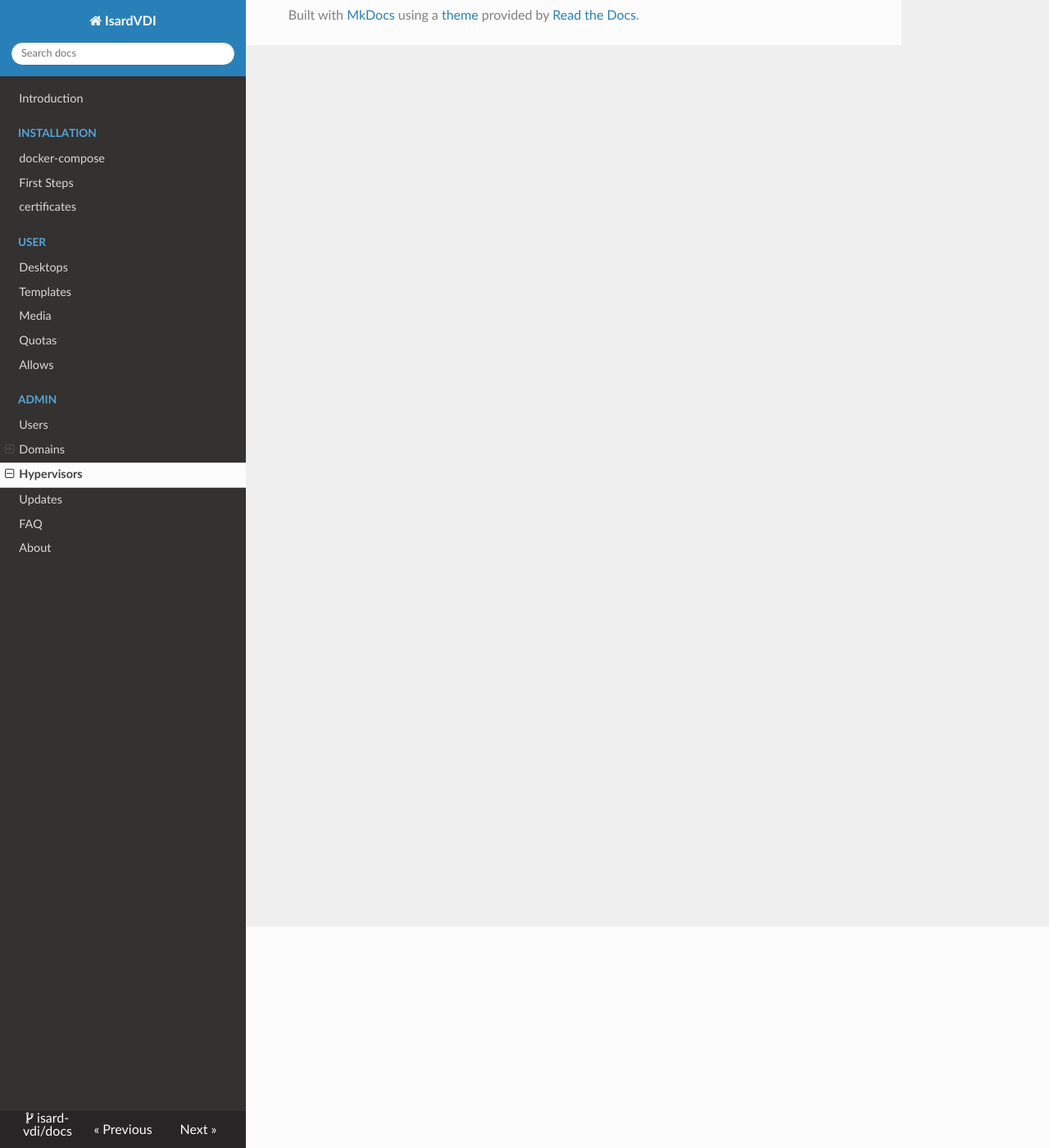
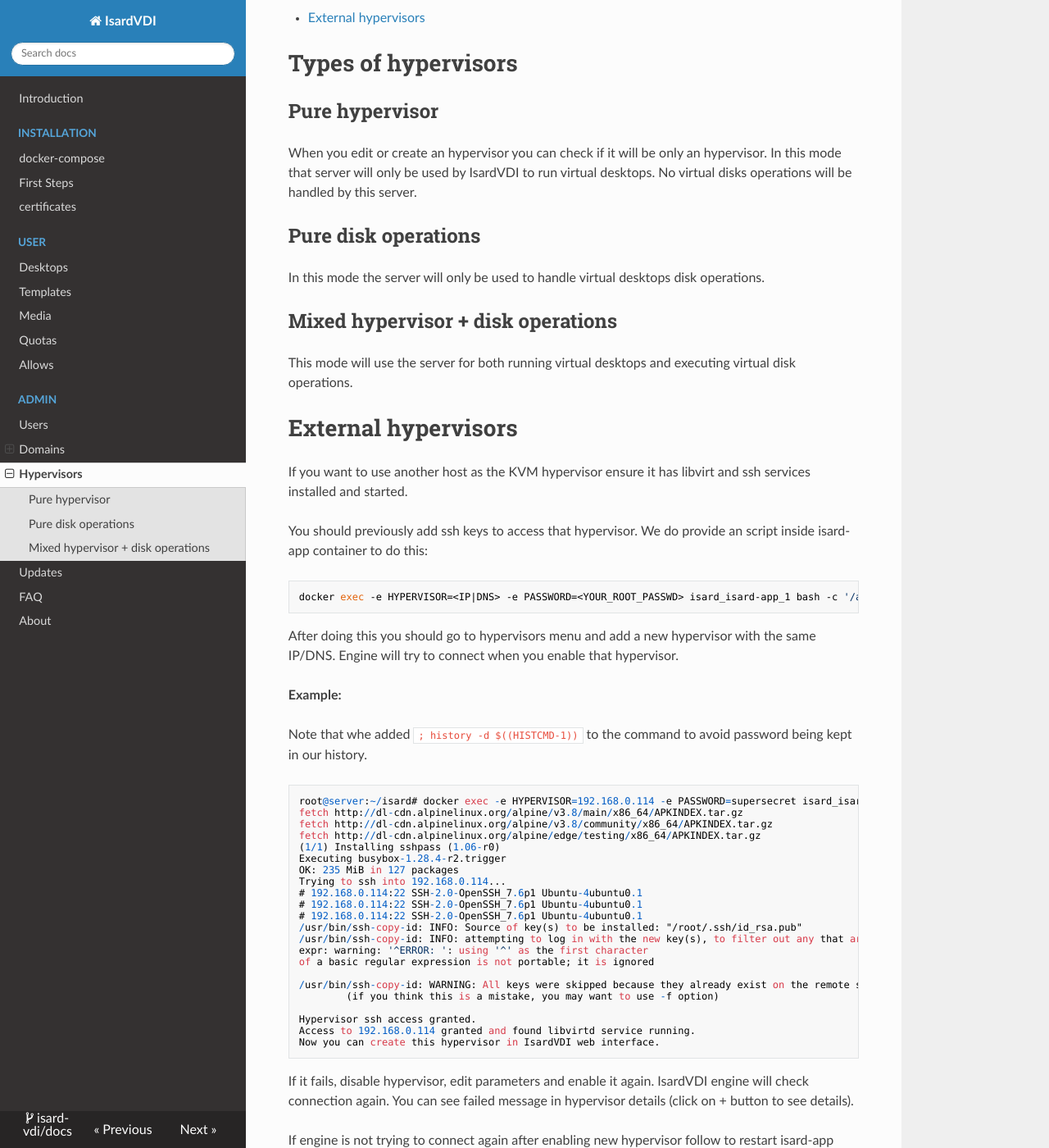
Before and after one commit to thebadjavi/docs, an MkDocs documentation site: the page built from docs/admin/hypervisors.md, in a window 1280 px wide and 1400 px high, scrolled down 270 px. Shown: the whole window at 82% size. Built offline with MkDocs 1.6.1, drawn with Linux system fonts in a browser that asks for light colours; nearby versions of some CDN libraries; old or Windows-style settings are respelled for this version of MkDocs; some of the changed text lies outside the part shown.

Commit message:
Added method to add remote hypervisors

````diff
--- a/docs/admin/hypervisors.md
+++ b/docs/admin/hypervisors.md
@@ -1 +1,66 @@
-# Hypervisors
+<h1>Hypervisors</h1>
+
+[TOC]
+
+# Types of hypervisors
+
+## Pure hypervisor
+
+When you edit or create an hypervisor you can check if it will be only an hypervisor. In this mode that server will only be used by IsardVDI to run virtual desktops. No virtual disks operations will be handled by this server.
+
+## Pure disk operations
+
+In this mode the server will only be used to handle virtual desktops disk operations.
+
+## Mixed hypervisor + disk operations
+
+This mode will use the server for both running virtual desktops and executing virtual disk operations.
+
+# External hypervisors
+
+If you want to use another host as the KVM hypervisor ensure it has libvirt and ssh services installed and started.
+
+You should previously add ssh keys to access that hypervisor. We do provide an script inside isard-app container to do this:
+
+```bash
+docker exec -e HYPERVISOR=<IP|DNS> -e PASSWORD=<YOUR_ROOT_PASSWD> isard_isard-app_1 bash -c '/add-hypervisor.sh'
+```
+
+After doing this you should go to hypervisors menu and add a new hypervisor with the same IP/DNS. Engine will try to connect when you enable that hypervisor.
+
+**Example:**
+
+Note that whe added ``; history -d $((HISTCMD-1))`` to the command to avoid password being kept in our history.
+
+```bash
+root@server:~/isard# docker exec -e HYPERVISOR=192.168.0.114 -e PASSWORD=supersecret isard_isard-app_1 bash -c '/add-hypervisor.sh'; history -d $((HISTCMD-1))
+fetch http://dl-cdn.alpinelinux.org/alpine/v3.8/main/x86_64/APKINDEX.tar.gz
+fetch http://dl-cdn.alpinelinux.org/alpine/v3.8/community/x86_64/APKINDEX.tar.gz
+fetch http://dl-cdn.alpinelinux.org/alpine/edge/testing/x86_64/APKINDEX.tar.gz
+(1/1) Installing sshpass (1.06-r0)
+Executing busybox-1.28.4-r2.trigger
+OK: 235 MiB in 127 packages
+Trying to ssh into 192.168.0.114...
+# 192.168.0.114:22 SSH-2.0-OpenSSH_7.6p1 Ubuntu-4ubuntu0.1
+# 192.168.0.114:22 SSH-2.0-OpenSSH_7.6p1 Ubuntu-4ubuntu0.1
+# 192.168.0.114:22 SSH-2.0-OpenSSH_7.6p1 Ubuntu-4ubuntu0.1
+/usr/bin/ssh-copy-id: INFO: Source of key(s) to be installed: "/root/.ssh/id_rsa.pub"
+/usr/bin/ssh-copy-id: INFO: attempting to log in with the new key(s), to filter out any that are already installed
+expr: warning: '^ERROR: ': using '^' as the first character
+of a basic regular expression is not portable; it is ignored
+
+/usr/bin/ssh-copy-id: WARNING: All keys were skipped because they already exist on the remote system.
+		(if you think this is a mistake, you may want to use -f option)
+
+Hypervisor ssh access granted.
+Access to 192.168.0.114 granted and found libvirtd service running.
+Now you can create this hypervisor in IsardVDI web interface.
+```
+
+If it fails, disable hypervisor, edit parameters and enable it again. IsardVDI engine will check connection again. You can see failed message in hypervisor details (click on + button to see details).
+
+If engine is not trying to connect again after enabling new hypervisor follow to restart isard-app container:
+
+```bash
+docker restart isard_isard-app_1
+```
````
